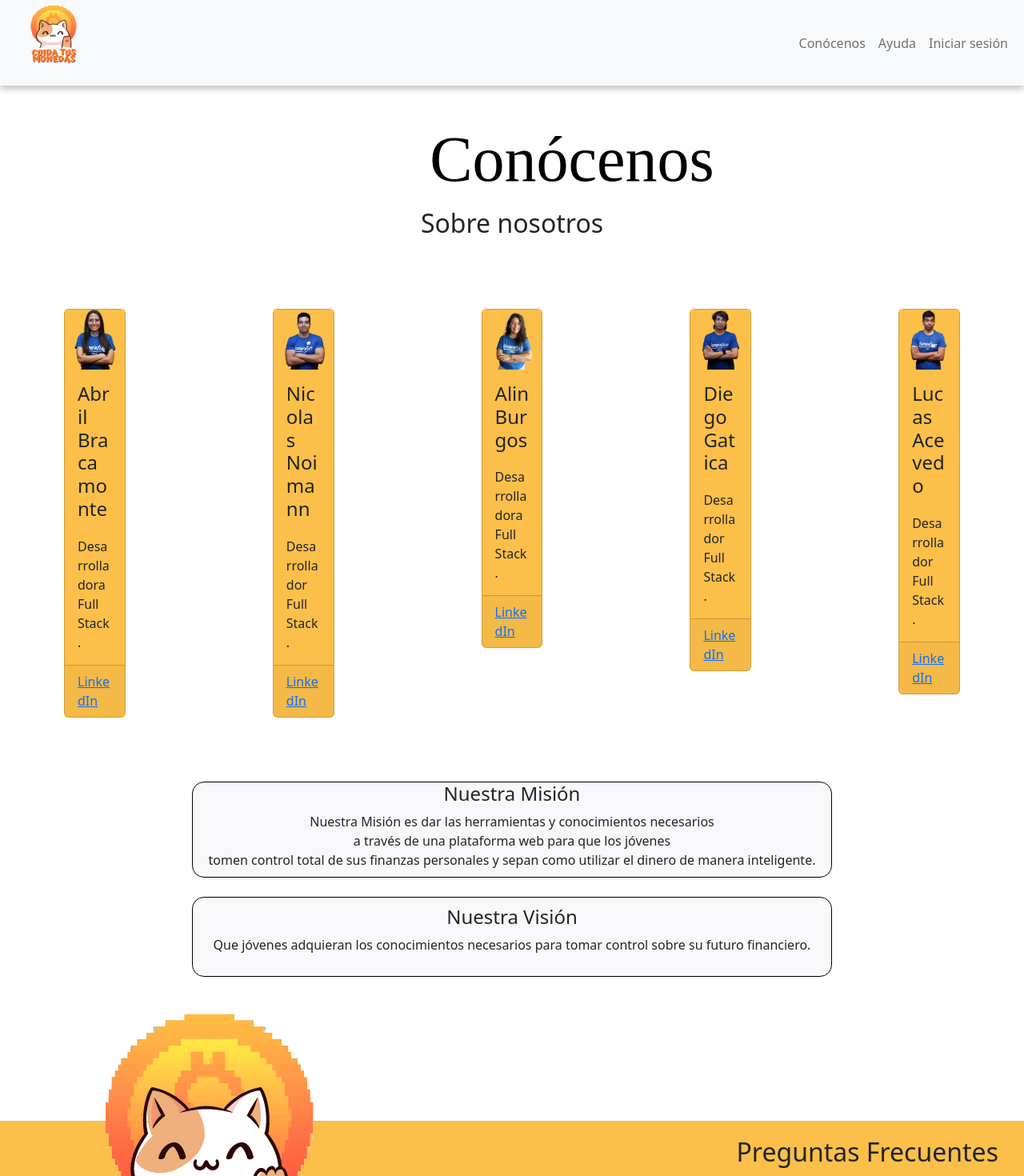
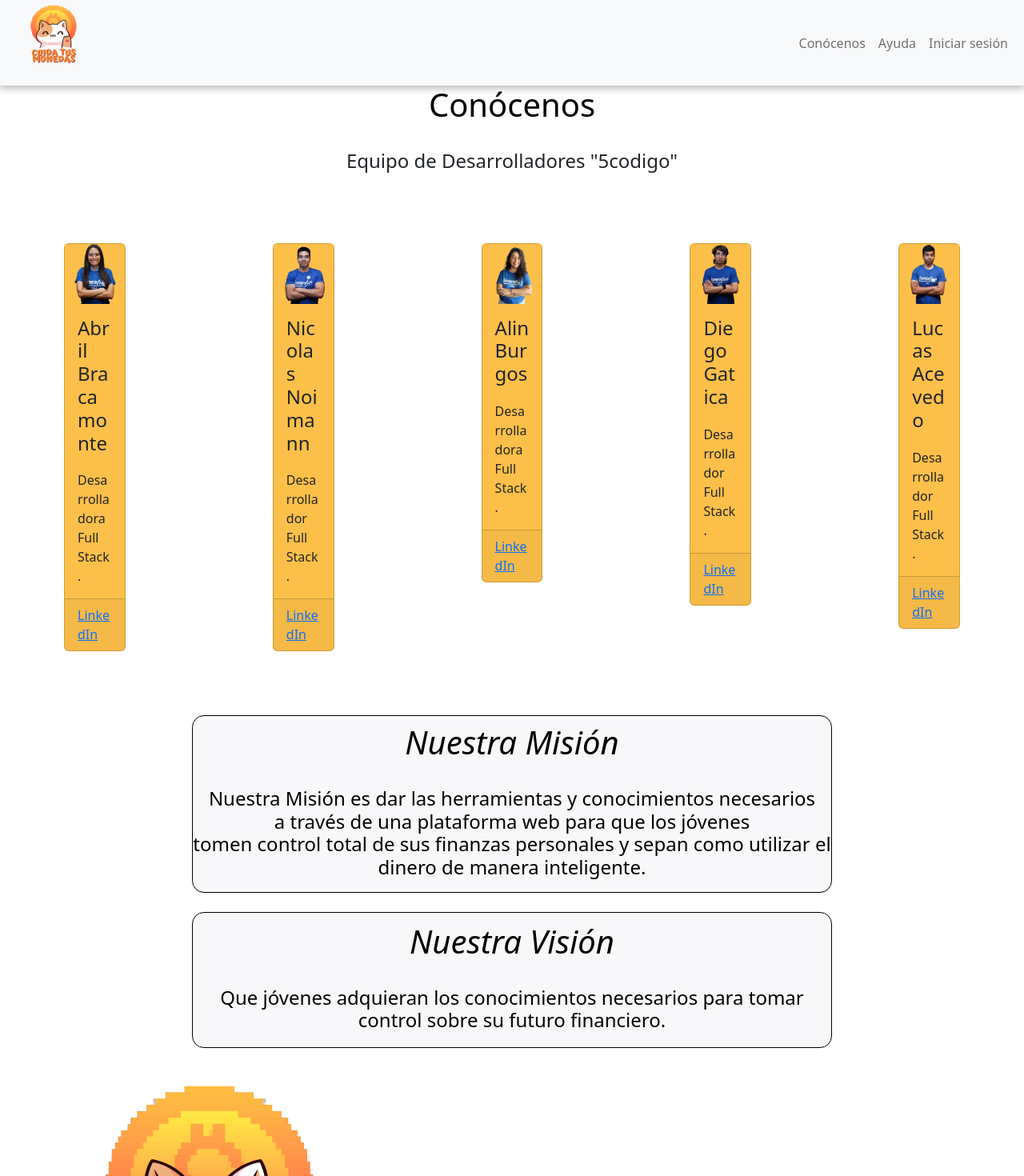
Before and after one commit to LucasA75/CuidaTusMonedas, a React (Create React App) app in the folder React CTM/: page /Conocenos in a window 1280 px wide. Shown: the top 1470 px of the page at 80% size. Built offline with nearby package versions, Linux system fonts and the light colour scheme.

Commit message:
animaciones

```diff
--- a/React CTM/src/components/Equipo/Equipo.css
+++ b/React CTM/src/components/Equipo/Equipo.css
@@ -1,25 +1,44 @@
-.h1 {
-    color: #000000;;
+.tituloconocenos {
+    color: #000000;
+    ;
 }
 
-.rectangulomision {
-    align-self: center;
-    align-content: center;
-    text-align: center;
-    width: 800px;
-    height: 120px;
-    border: 1px solid #000000;
-    border-radius: 15px;
-    background: #F8F8FA;
+.card-abril {
+    transition: .5s;
 }
 
-.rectangulovision {
-    align-self: center;
-    align-content: center;
-    text-align: center;
-    width: 800px;
-    height: 100px;
-    border: 1px solid #000000;
-    border-radius: 15px;
-    background: #F8F8FA;
+.card-abril:hover {
+    transform: translateY(-10px);
 }
+
+.card-diego {
+    transition: .5s;
+}
+
+.card-diego:hover {
+    transform: translateY(-10px);
+}
+
+.card-alin {
+    transition: .5s;
+}
+
+.card-alin:hover {
+    transform: translateY(-10px);
+}
+
+.card-nico {
+    transition: .5s;
+}
+
+.card-nico:hover {
+    transform: translateY(-10px);
+}
+
+.card-lucas {
+    transition: .5s;
+}
+
+.card-lucas:hover {
+    transform: translateY(-10px);
+}
--- a/React CTM/src/components/Equipo/Equipo.js
+++ b/React CTM/src/components/Equipo/Equipo.js
@@ -10,13 +10,14 @@ import lucas from "../../assets/lucasprofile.png"
 const Equipo = () => {
     return (
         <div>
-            <center><b><h1 class="h1">Conócenos</h1></b></center>
-            <center><h2 class="h2">Sobre nosotros</h2></center>
+            <center><b><h1 class="tituloconocenos">Conócenos</h1></b></center>
+            <br/>
+            <center><h4 class="sobrenosotros">Equipo de Desarrolladores "5codigo"</h4></center>
 
             <div class="row row-cols-5">
 
 
-                <div class="col0">
+                <div class="card-abril">
                     <div class="card h-300">
                         <img src={abril} class="Abril Bracamonte Perfil" alt="..." />
                         <div class="card-body">
@@ -29,7 +30,7 @@ const Equipo = () => {
                     </div>
                 </div>
 
-                <div class="col2">
+                <div class="card-nico">
                     <div class="card h-300">
                         <img src={nico} class="Nicolas Noimann perfi" alt="..." />
                         <div class="card-body">
@@ -42,7 +43,7 @@ const Equipo = () => {
                     </div>
                 </div>
 
-                <div class="col3">
+                <div class="card-alin">
                     <div class="card h-300">
                         <img src={alin} class="Alin Burgos perfil" alt="..." />
                         <div class="card-body">
@@ -55,7 +56,7 @@ const Equipo = () => {
                     </div>
                 </div>
 
-                <div class="col4">
+                <div class="card-diego">
                     <div class="card h-300">
                         <img src={diego} class="Diego Gatica perfil" alt="..." />
                         <div class="card-body">
@@ -68,7 +69,7 @@ const Equipo = () => {
                     </div>
                 </div>
 
-                <div class="col4">
+                <div class="card-lucas">
                     <div class="card h-300">
                         <img src={lucas} class="Diego Gatica perfil" alt="..." />
                         <div class="card-body">
@@ -82,35 +83,9 @@ const Equipo = () => {
                 </div>
 
             </div>
-
-            {/* DIV */}
-
-            <center>
-                <div class="rectangulomision">
-                    <div>
-                        <div><h4>Nuestra Misión</h4></div>
-                        <p> Nuestra Misión es dar las herramientas y conocimientos necesarios <br></br>
-                            a través de una plataforma web para que los jóvenes<br></br> tomen control total de sus finanzas personales y sepan como utilizar el dinero de manera inteligente.</p>
-                    </div>
-                </div>
-            </center>
-            <br></br>
-            <center>
-                <div class="rectangulovision">
-                    <div>
-                        <div><h4>Nuestra Visión</h4></div>
-                        <p> Que jóvenes adquieran los conocimientos necesarios para tomar control sobre su futuro financiero. </p>
-                    </div>
-                </div>
-            </center>
+        </div>
+    )
+}
 
 
-
-
-        </div>
-
-
-
-    )
-}
 export default Equipo;
--- /dev/null
+++ b/React CTM/src/components/FraseMoti/FraseMoti.js
@@ -0,0 +1,17 @@
+import React from "react";
+
+const FraseMoti = () => {
+    return (
+        <div>
+            <br/>
+            <center>
+                <p>La educación es el arma mas poderosa que puedes usar para cambiar el mundo</p>
+                <p>Nelson Mandela</p>
+            </center>
+
+        </div>
+
+    )
+}
+
+export default FraseMoti;
--- /dev/null
+++ b/React CTM/src/components/MisionVision/MisionVision.css
@@ -0,0 +1,33 @@
+.rectangulomision {
+    color:black;
+    align-self: center;
+    align-content: center;
+    text-align: center;
+    width: 800px;
+    height: 222px;
+    border: 1px solid #000000;
+    border-radius: 15px;
+    background: #F8F8FA;
+}
+
+#titulomision{
+    font-style: oblique;
+}
+#titulovision{
+    font-style: oblique;
+}
+
+/*  */
+
+
+.rectangulovision {
+    color:black;
+    align-self: center;
+    align-content: center;
+    text-align: center;
+    width: 800px;
+    height: 170px;
+    border: 1px solid #000000;
+    border-radius: 15px;
+    background: #F8F8FA;
+}
--- /dev/null
+++ b/React CTM/src/components/MisionVision/MisionVision.js
@@ -0,0 +1,38 @@
+import React from "react";
+import "../MisionVision/MisionVision.css"
+
+const MisionVision = () => {
+    return (
+        <div>
+            <center>
+                <div class="rectangulomision">
+                    <div>
+                        <div>
+                            <h1 id="titulomision">Nuestra Misión</h1>
+                        </div>
+                        <br/>
+                        <b><h4 class="mision"> Nuestra Misión es dar las herramientas y conocimientos necesarios <br></br>
+                            a través de una plataforma web para que los jóvenes<br></br> tomen control total de sus finanzas
+                            personales y sepan como utilizar el dinero de manera inteligente.</h4></b>
+                    </div>
+                </div>
+            </center>
+            <br></br>
+            <center>
+                <div class="rectangulovision">
+                    <div>
+                        <div>
+                            <h1 id="titulovision">Nuestra Visión</h1>
+                        </div>
+                        <br/>
+                        <h4 class="vision"> Que jóvenes adquieran los conocimientos necesarios para tomar control sobre su futuro financiero.
+                        </h4>
+                    </div>
+                </div>
+            </center>
+        </div>
+
+    )
+}
+
+export default MisionVision;
--- a/React CTM/src/components/index.js
+++ b/React CTM/src/components/index.js
@@ -18,6 +18,8 @@ import FooetrClases from "./FooterClases/FooetrClases";
 import LeccionesIndex from "./LeccionesIndex/LeccionesIndex";
 import HeaderIndex from "./LeccionesIndex/HeaderIndex";
 import OrigenEstafas from "./OrigenEstafas/OrigenEstafas";
+import MisionVision from "./MisionVision/MisionVision";
+import FraseMoti from "./FraseMoti/FraseMoti";
 
 
 export{
@@ -40,5 +42,7 @@ export{
     FooetrClases,
     LeccionesIndex,
     HeaderIndex,
-    OrigenEstafas
+    OrigenEstafas,
+    MisionVision,
+    FraseMoti
 };
--- a/React CTM/src/pages/Conocenos.js
+++ b/React CTM/src/pages/Conocenos.js
@@ -1,5 +1,5 @@
 import React from "react";
-import {Headermain,Equipo, FooterMain} from "../components";
+import {Headermain,Equipo, FooterMain,MisionVision} from "../components";
 import "../components/Equipo/Equipo.css"
 
 const Conocenos = () => {
@@ -7,6 +7,7 @@ const Conocenos = () => {
         <><Headermain></Headermain>
         <div>
             <Equipo></Equipo>
+            <MisionVision/>
             <FooterMain></FooterMain>
 
         </div></>
--- a/React CTM/src/pages/Home.js
+++ b/React CTM/src/pages/Home.js
@@ -1,5 +1,6 @@
 import React from "react";
-import { Headermain,Main,MenuModulos,FooterMain } from "../components";
+import { Headermain,Main,MenuModulos,FooterMain,MisionVision, FraseMoti } from "../components";
+
 
 const Home =() =>{
     return(
@@ -7,6 +8,8 @@ const Home =() =>{
         <Headermain />
         <Main />
         <MenuModulos />
+        <MisionVision/>
+        <FraseMoti/>
         <FooterMain />
         </>
     )
```
Also changed, not shown: React CTM/src/components/FraseMoti/FraseMoti.css (added).
